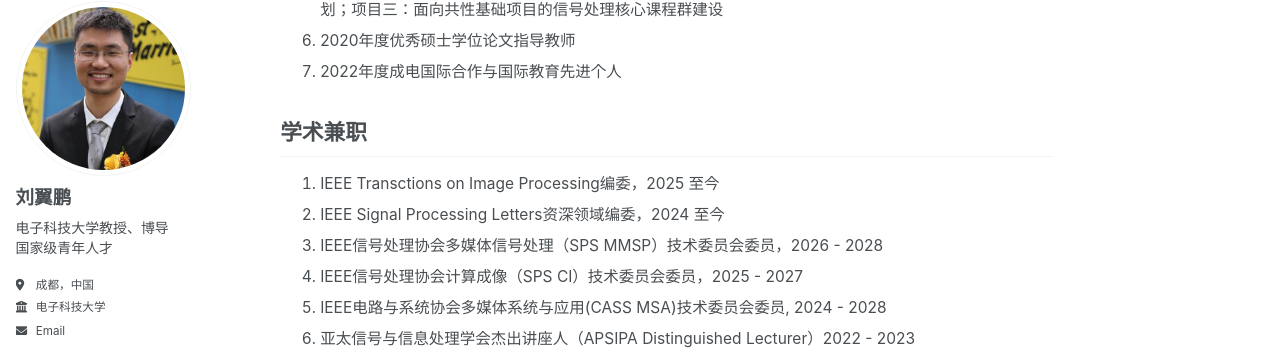
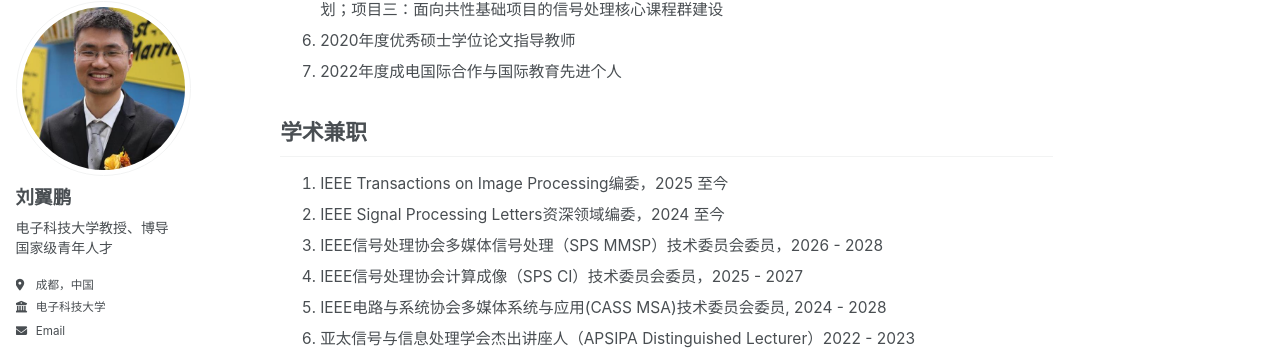
Before and after one commit to yipengliu/yipengliu.github.io, a Jekyll site: the page built from _pages/main-zh.md, in a window 1280 px wide and 900 px high, scrolled down 875 px. Shown: the part 86-437 px from the top of the window. Built offline with Jekyll 4.4.1, drawn with Linux system fonts in a browser that asks for light colours; some web fonts are replaced.

Commit message:
Fix typo in IEEE Transactions on Image Processing

```diff
--- a/_pages/main-zh.md
+++ b/_pages/main-zh.md
@@ -40,7 +40,7 @@ redirect_from:
 
 ## <a id="学术兼职"></a>学术兼职
 
-1. IEEE Transctions on Image Processing编委，2025 至今
+1. IEEE Transactions on Image Processing编委，2025 至今
 2. IEEE Signal Processing Letters资深领域编委，2024 至今
 3. IEEE信号处理协会多媒体信号处理（SPS MMSP）技术委员会委员，2026 - 2028
 4. IEEE信号处理协会计算成像（SPS CI）技术委员会委员，2025 - 2027
```
